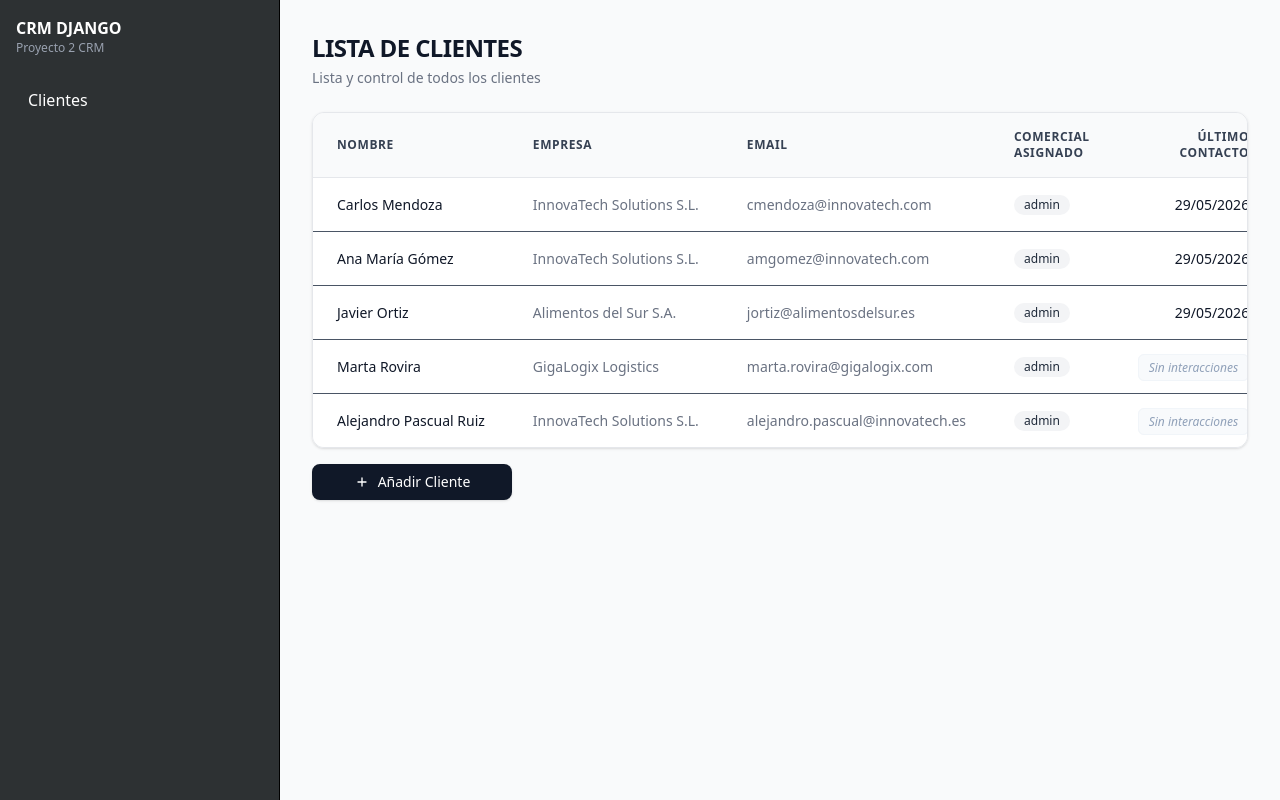
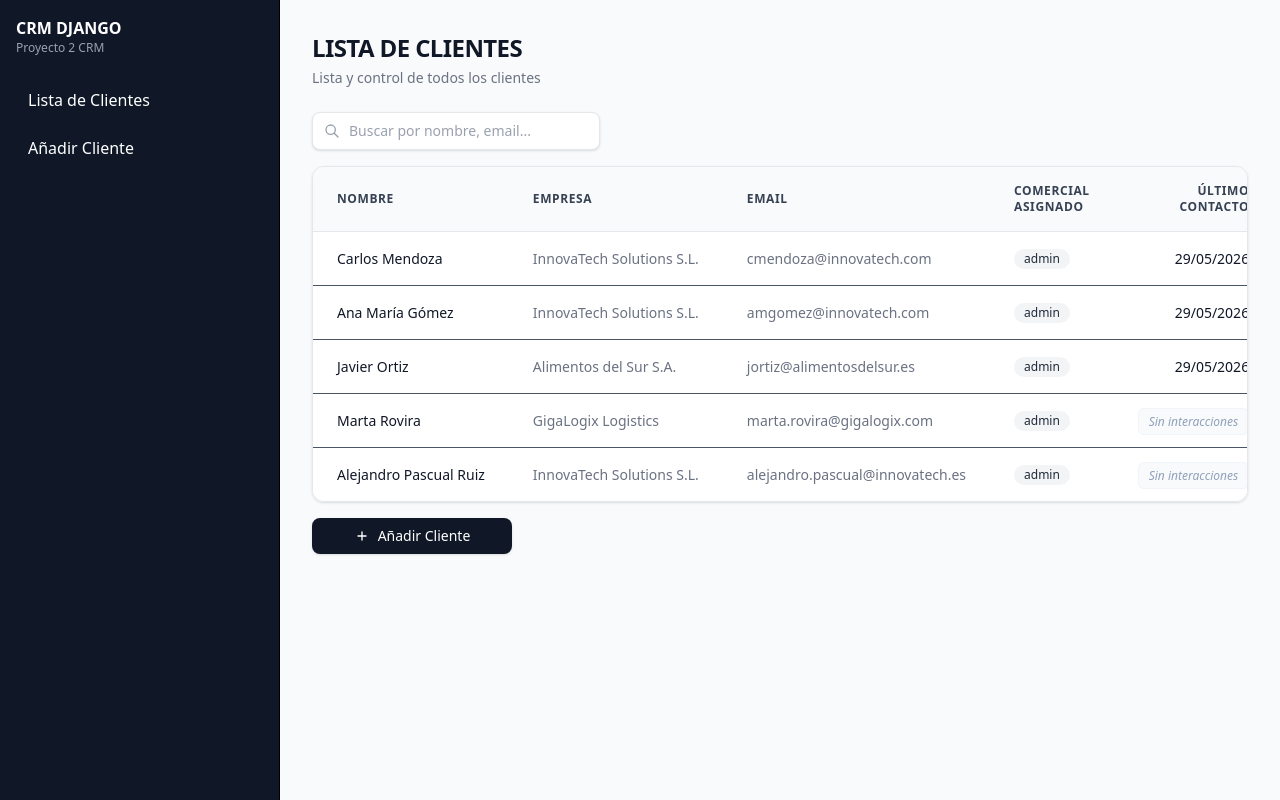
Before and after one commit to jrcaravaca/crm_django, a Django app: page /clientes/ in a window 1280 px wide. Run offline with Django 5.2, Linux system fonts and the light colour scheme; a user stored in the database is signed in; data comes from the database, SQL or seed files in the repository.

Commit message:
Añadir funcionalidad de búsqueda en la lista de clientes; mejorar la interfaz del sidebar y la plantilla de lista de clientes

```diff
--- a/crm/views/client_views.py
+++ b/crm/views/client_views.py
@@ -4,6 +4,7 @@ from django.views.generic.edit import FormView, CreateView, DeleteView, UpdateVi
 from django.utils.decorators import method_decorator
 from django.contrib.auth.decorators import login_required
 from django.urls import reverse, reverse_lazy
+from django.db.models import Q
 
 from ..models.client_model import Client
 from ..forms import ClientCreateForm
@@ -17,6 +18,16 @@ class ClientListView(ListView):
     context_object_name = 'clients'
     paginate_by = 10
 
+    def get_queryset(self):
+        queryset = super().get_queryset()
+        query = self.request.GET.get('search')
+        if query:
+            queryset = queryset.filter(
+                Q(first_name__icontains=query) | Q(last_name__icontains=query) | Q(company__name__icontains=query) | Q(phone__icontains=query)
+            )
+        return queryset
+
+
 @method_decorator(login_required, name='dispatch')
 class ClientCreateView(CreateView):
     template_name = "clients/client_create.html"
--- a/crm_django/templates/_includes/_sidebar.html
+++ b/crm_django/templates/_includes/_sidebar.html
@@ -1,4 +1,4 @@
-<aside class="w-[280px] h-screen bg-[#2D3133] border-r border-outline-variant flex flex-col flex-shrink-0">
+<aside class="w-[280px] h-screen bg-gray-900 border-r border-outline-variant flex flex-col flex-shrink-0">
     <div>
         <h1 class="text-white pl-4 pt-4 font-bold"><a href="{% url "home" %}">CRM DJANGO</a></h1>
         <p class="text-gray-400 pl-4 text-xs">Proyecto 2 CRM</p>
@@ -6,7 +6,10 @@
     <nav class="mt-6">
         <ul class="text-white flex flex-col gap-2 px-4">
             <li class="">
-                <a class="block w-full py-2 px-3 rounded-md hover:bg-white/10 transition-colors" href="{% url "clientes" %}">Clientes</a>
+                <a class="block w-full py-2 px-3 rounded-md hover:bg-white/10 transition-colors" href="{% url "clientes" %}">Lista de Clientes</a>
+            </li>
+            <li class="">
+                <a class="block w-full py-2 px-3 rounded-md hover:bg-white/10 transition-colors" href="{% url "crear_clientes" %}">Añadir Cliente</a>
             </li>
         </ul>
     </nav>
--- a/crm_django/templates/clients/client_list.html
+++ b/crm_django/templates/clients/client_list.html
@@ -1,11 +1,27 @@
 {% extends "general/layout.html" %}
 {% block head_title %} CRM - Lista de Clientes {% endblock %}
 {% block page_content %}
+    {% comment %} ENCABEZADO {% endcomment %}
     <div class="mb-6">
         <h1 class="text-2xl font-bold text-gray-900 tracking-tight">LISTA DE CLIENTES</h1>
         <p class="text-sm text-gray-500 mt-1">Lista y control de todos los clientes</p>
     </div>
-
+    {% comment %} BUSCADOR {% endcomment %}
+    <form method="GET" action="{% url 'clientes' %}" class="relative w-full sm:w-72 mt-4 mb-4 lg:mt-0">
+    <div class="absolute inset-y-0 left-0 flex items-center pl-3 pointer-events-none text-gray-400">
+        <svg class="w-4 h-4" fill="none" stroke="currentColor" viewBox="0 0 24 24" xmlns="http://www.w3.org/2000/svg">
+            <path stroke-linecap="round" stroke-linejoin="round" stroke-width="2" d="M21 21l-6-6m2-5a7 7 0 11-14 0 7 7 0 0114 0z"></path>
+        </svg>
+    </div>
+    <input
+        type="text"
+        name="search"
+        value="{{ request.GET.search|default:'' }}"
+        placeholder="Buscar por nombre, email..."
+        class="w-full pl-9 pr-4 py-2 text-sm text-gray-900 bg-white border border-gray-200 rounded-lg focus:outline-none focus:border-gray-900 focus:ring-1 focus:ring-gray-900 transition-colors placeholder-gray-400 shadow-sm"
+    >
+</form>
+    {% comment %} TABLA DE CLIENTES {% endcomment %}
     <div class="w-full overflow-x-auto rounded-xl border border-gray-200 shadow-sm bg-white">
     <table class="w-full text-sm text-left text-gray-600 border-collapse">
         <thead class="bg-gray-50 text-xs font-semibold text-gray-700 uppercase tracking-wider border-b border-gray-200">
@@ -50,7 +66,9 @@
         </tbody>
     </table>
 </div>
-<a href="{% url 'crear_clientes' %}" class="w-[200px] mt-4 inline-flex items-center justify-center px-4 py-2 text-sm font-medium text-white bg-gray-900 rounded-lg hover:bg-gray-800 transition-colors duration-200 shadow-sm gap-2">
+    {% comment %} BOTON DE BUSCAR {% endcomment %}
+<a href="{% url 'crear_clientes' %}" class="w-[200px] mt-4 inline-flex items-center justify-center px-4 py-2 text-sm font-medium text-white
+                                    bg-gray-900 rounded-lg hover:bg-gray-800 transition-colors duration-200 shadow-sm gap-2">
     <svg class="w-4 h-4" fill="none" stroke="currentColor" viewBox="0 0 24 24" xmlns="http://www.w3.org/2000/svg">
         <path stroke-linecap="round" stroke-linejoin="round" stroke-width="2" d="M12 6v6m0 0v6m0-6h6m-6 0H6"></path>
     </svg>
```
